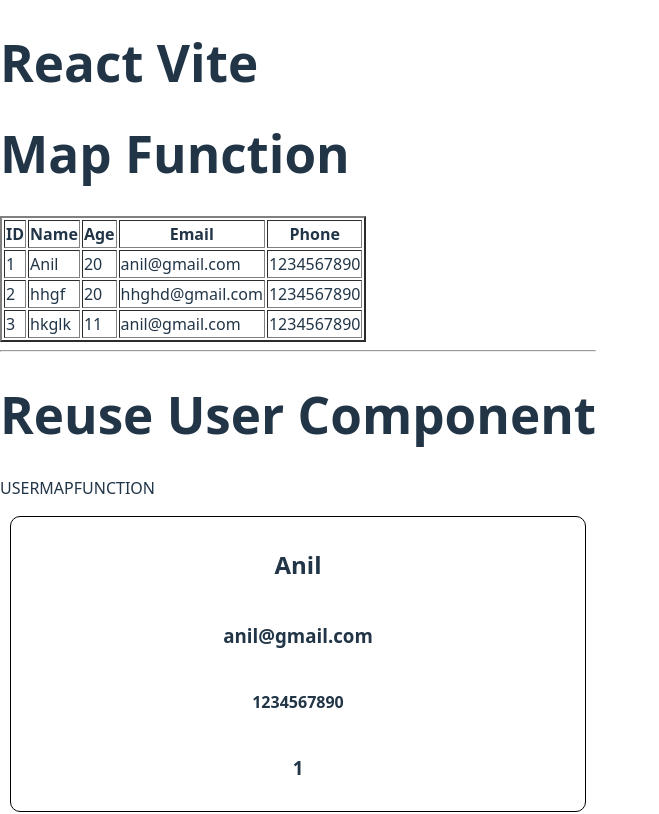
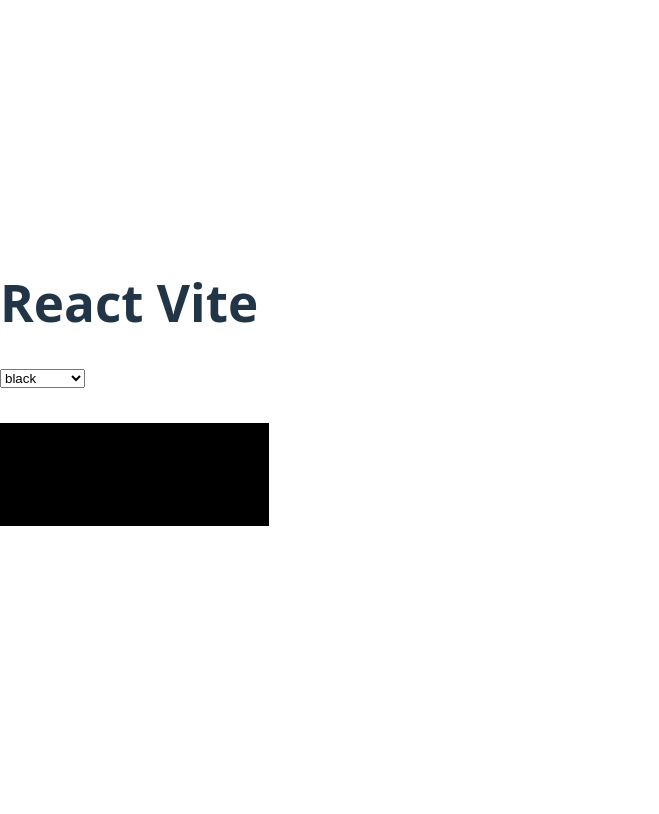
Before and after one commit to Shivam-kumar1287/React-Vite-19, a React (Vite) app in the folder my-app/: page / in a window 1280 px wide. Shown: the top 814 px of the page, without its empty margins (0-659 px from the left). Built offline with nearby package versions, Linux system fonts and the light colour scheme.

Commit message:
04-08-2025 adde clock

```diff
--- a/my-app/src/App.jsx
+++ b/my-app/src/App.jsx
@@ -1,12 +1,13 @@
 import React from "react";
 import { useState } from "react";
 import MapFunction from "./Component1/MapFunction";
+import Clock from "./Component2/Clock";
 
 function App() {
   return (
     <>
       <h1>React Vite</h1>
-      <MapFunction />
+      <Clock />
     </>
   );
 }
--- a/my-app/src/Component1/USERMAPFUNCTION.jsx
+++ b/my-app/src/Component1/USERMAPFUNCTION.jsx
@@ -5,7 +5,7 @@
     <>
       <p>USERMAPFUNCTION</p>
       <div style={{ display: 'flex', flexDirection: 'column', alignItems: 'center', justifyContent: 'center',
-         width: '8"0%', height: '100%', border: '1px solid black',borderRadius: '10px', padding: '10px', margin: '10px'
+         width: '80%', height: '100%' , border: '1px solid black',borderRadius: '10px', padding: '10px', margin: '10px'
           }}>
         <h2>{user.name}</h2>
         <h3>{user.email}</h3>
--- /dev/null
+++ b/my-app/src/Component2/Clock.jsx
@@ -0,0 +1,29 @@
+import { useEffect, useState } from "react";
+
+function Clock() {
+    const [time, setTime] = useState(new Date().toLocaleTimeString());
+    const [color, setColor] = useState('black');
+
+    useEffect(() => {
+        const intervalId = setInterval(() => {
+            setTime(new Date().toLocaleTimeString());
+        }, 1000);
+
+        return () => clearInterval(intervalId); // Cleanup on unmount
+    }, []);
+
+    return (
+        <div>
+            <select onChange={(event) => setColor(event.target.value)}>
+                <option value="black">black</option>
+                <option value="red">red</option>
+                <option value="white">white</option>
+                <option value="green">green</option>
+                <option value="black">solid-black</option>
+            </select>
+            <h1 style={{ color: color, height: "2em" , backgroundColor:'black'}}>{time}</h1>
+        </div>
+    );
+}
+
+export default Clock;
```
